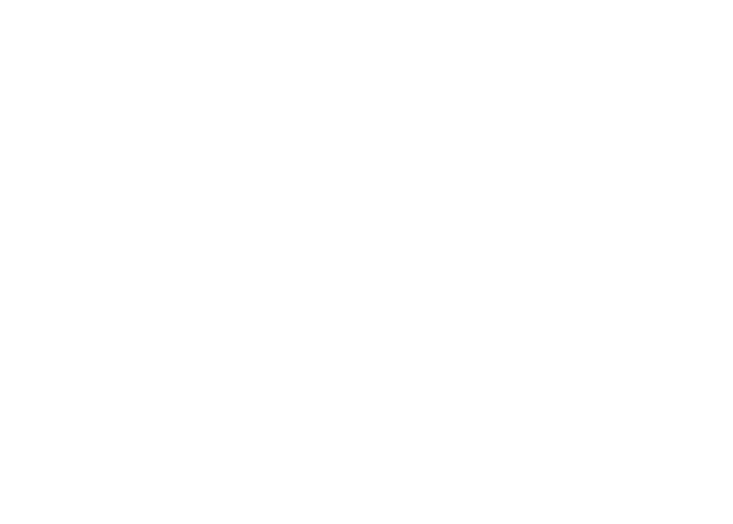
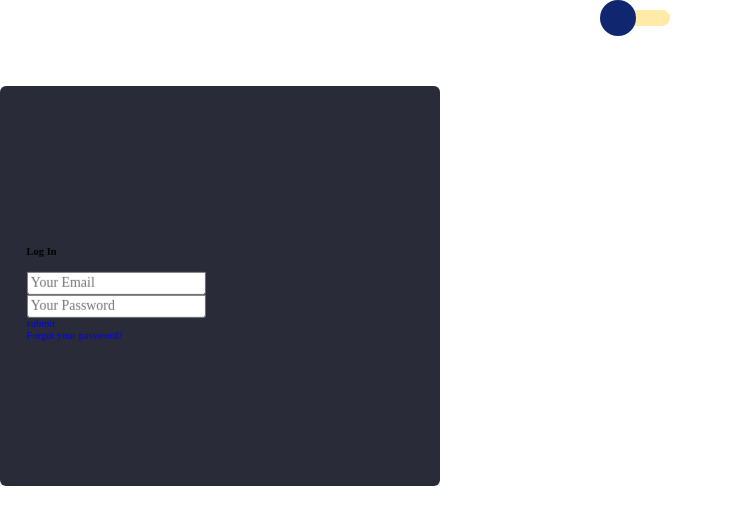
Before and after one commit to sesac-ydp5-2nd-C/2nd-project-beatbay-front, a React (Create React App) app: page /user/find_passwd in a window 1280 px wide. Before the commit this address had no page. Shown: the top 524 px of the page, without its empty margins (0-733 px from the left). Built offline with nearby package versions, Linux system fonts and the light colour scheme; a web font is replaced by a local one.

Commit message:
feat:flip animation

```diff
--- a/src/router/App.js
+++ b/src/router/App.js
@@ -4,6 +4,7 @@
 
 import SignInUpScreen from '../screen/user/signInUp';
 import MypageDashboard from '../screen/mypage/dashboard';
+import FindPassword from '../screen/user/findPassWord';
 
 function App() {
   return (
@@ -13,6 +14,8 @@
           <Route path="/" element={<MainScreen />} />
           <Route path="/trade/product" element={<ProductTradeScreen />} />
           <Route path="/user" element={<SignInUpScreen />} />
+          <Route path="/user/find_passwd" element={<FindPassword />} />
+
           <Route path="/mypage" element={<MypageDashboard />} />
         </Routes>
       </BrowserRouter>
--- /dev/null
+++ b/src/screen/user/findPassWord/index.js
@@ -0,0 +1,97 @@
+import React from 'react';
+import './style.scss';
+
+const FindPassword = () => {
+  return (
+    <div>
+      <input className="checkbox" type="checkbox" id="reg-log" name="reg-log" />
+      <label htmlFor="reg-log"></label>
+      <div className="card-3d-wrap mx-auto">
+        <div className="card-3d-wrapper">
+          <div className="card-front">
+            <div className="center-wrap">
+              <div className="section text-center">
+                <h4 className="mb-4 pb-3">Log In</h4>
+                <div className="form-group">
+                  <input
+                    type="email"
+                    name="logemail"
+                    className="form-style"
+                    placeholder="Your Email"
+                    id="logemail"
+                    autoComplete="off"
+                  />
+                  <i className="input-icon uil uil-at"></i>
+                </div>
+                <div className="form-group mt-2">
+                  <input
+                    type="password"
+                    name="logpass"
+                    className="form-style"
+                    placeholder="Your Password"
+                    id="logpass"
+                    autoComplete="off"
+                  />
+                  <i className="input-icon uil uil-lock-alt"></i>
+                </div>
+                <a href="#" className="btn mt-4">
+                  submit
+                </a>
+                <p className="mb-0 mt-4 text-center">
+                  <a href="#0" className="link">
+                    Forgot your password?
+                  </a>
+                </p>
+              </div>
+            </div>
+          </div>
+          <div className="card-back">
+            <div className="center-wrap">
+              <div className="section text-center">
+                <h4 className="mb-4 pb-3">Sign Up</h4>
+                <div className="form-group">
+                  <input
+                    type="text"
+                    name="logname"
+                    className="form-style"
+                    placeholder="Your Full Name"
+                    id="logname"
+                    autoComplete="off"
+                  />
+                  <i className="input-icon uil uil-user"></i>
+                </div>
+                <div className="form-group mt-2">
+                  <input
+                    type="email"
+                    name="logemail"
+                    className="form-style"
+                    placeholder="Your Email"
+                    id="logemail"
+                    autoComplete="off"
+                  />
+                  <i className="input-icon uil uil-at"></i>
+                </div>
+                <div className="form-group mt-2">
+                  <input
+                    type="password"
+                    name="logpass"
+                    className="form-style"
+                    placeholder="Your Password"
+                    id="logpass"
+                    autoComplete="off"
+                  />
+                  <i className="input-icon uil uil-lock-alt"></i>
+                </div>
+                <a href="#" className="btn mt-4">
+                  submit
+                </a>
+              </div>
+            </div>
+          </div>
+        </div>
+      </div>
+    </div>
+  );
+};
+
+export default FindPassword;
--- /dev/null
+++ b/src/screen/user/findPassWord/style.scss
@@ -0,0 +1,296 @@
+// body {
+//     font-family: 'Poppins', sans-serif;
+//     font-weight: 300;
+//     font-size: 15px;
+//     line-height: 1.7;
+//     color: #c4c3ca;
+//     background-color: #1f2029;
+//     overflow-x: hidden;
+//   }
+
+//   a {
+//     cursor: pointer;
+//     transition: all 200ms linear;
+//   }
+
+//   a:hover {
+//     text-decoration: none;
+//   }
+
+//   .link {
+//     color: #c4c3ca;
+//   }
+
+//   .link:hover {
+//     color: #ffeba7;
+//   }
+
+//   p {
+//     font-weight: 500;
+//     font-size: 14px;
+//     line-height: 1.7;
+//   }
+
+//   h4 {
+//     font-weight: 600;
+//   }
+
+//   h6 span {
+//     padding: 0 20px;
+//     text-transform: uppercase;
+//     font-weight: 700;
+//   }
+
+//   .section {
+//     position: relative;
+//     width: 100%;
+//     display: block;
+//   }
+
+//   .full-height {
+//     min-height: 100vh;
+//   }
+
+//-----------------------------------------------
+
+[type='checkbox']:checked,
+[type='checkbox']:not(:checked) {
+  position: absolute;
+  left: -9999px;
+}
+
+.checkbox:checked + label,
+.checkbox:not(:checked) + label {
+  position: relative;
+  display: block;
+  text-align: center;
+  width: 60px;
+  height: 16px;
+  border-radius: 8px;
+  padding: 0;
+  margin: 10px auto;
+  cursor: pointer;
+  background-color: #ffeba7;
+}
+
+.checkbox:checked + label:before,
+.checkbox:not(:checked) + label:before {
+  position: absolute;
+  display: block;
+  width: 36px;
+  height: 36px;
+  border-radius: 50%;
+  color: #ffeba7;
+  background-color: #102770;
+  font-family: 'unicons';
+  content: '\eb4f';
+  z-index: 20;
+  top: -10px;
+  left: -10px;
+  line-height: 36px;
+  text-align: center;
+  font-size: 24px;
+  transition: all 0.5s ease;
+}
+
+.checkbox:checked + label:before {
+  transform: translateX(44px) rotate(-270deg);
+}
+
+.card-3d-wrap {
+  position: relative;
+  width: 440px;
+  max-width: 100%;
+  height: 400px;
+  -webkit-transform-style: preserve-3d;
+  transform-style: preserve-3d;
+  perspective: 800px;
+  margin-top: 60px;
+}
+
+.card-3d-wrapper {
+  width: 100%;
+  height: 100%;
+  position: absolute;
+  top: 0;
+  left: 0;
+  -webkit-transform-style: preserve-3d;
+  transform-style: preserve-3d;
+  transition: all 600ms ease-out;
+}
+
+.card-front,
+.card-back {
+  width: 100%;
+  height: 100%;
+  background-color: #2a2b38;
+  background-position: bottom center;
+  background-repeat: no-repeat;
+  background-size: 300%;
+  position: absolute;
+  border-radius: 6px;
+  left: 0;
+  top: 0;
+  -webkit-transform-style: preserve-3d;
+  transform-style: preserve-3d;
+  -webkit-backface-visibility: hidden;
+  -moz-backface-visibility: hidden;
+  -o-backface-visibility: hidden;
+  backface-visibility: hidden;
+}
+
+.card-back {
+  transform: rotateY(180deg);
+}
+
+.checkbox:checked ~ .card-3d-wrap .card-3d-wrapper {
+  transform: rotateY(180deg);
+}
+
+.center-wrap {
+  position: absolute;
+  width: 100%;
+  padding: 0 35px;
+  top: 50%;
+  left: 0;
+  transform: translate3d(0, -50%, 35px) perspective(100px);
+  z-index: 20;
+  display: block;
+}
+
+//------------------------------------------------
+
+//   .form-group {
+//     position: relative;
+//     display: block;
+//     margin: 0;
+//     padding: 0;
+//   }
+
+//   .form-style {
+//     padding: 13px 20px;
+//     padding-left: 55px;
+//     height: 48px;
+//     width: 100%;
+//     font-weight: 500;
+//     border-radius: 4px;
+//     font-size: 14px;
+//     line-height: 22px;
+//     letter-spacing: 0.5px;
+//     outline: none;
+//     color: #c4c3ca;
+//     background-color: #1f2029;
+//     border: none;
+//     transition: all 200ms linear;
+//     box-shadow: 0 4px 8px 0 rgba(21, 21, 21, .2);
+//   }
+
+//   .form-style:focus,
+//   .form-style:active {
+//     border: none;
+//     outline: none;
+//     box-shadow: 0 4px 8px 0 rgba(21, 21, 21, .2);
+//   }
+
+//   .input-icon {
+//     position: absolute;
+//     top: 0;
+//     left: 18px;
+//     height: 48px;
+//     font-size: 24px;
+//     line-height: 48px;
+//     text-align: left;
+//     color: #ffeba7;
+//     transition: all 200ms linear;
+//   }
+
+//   .form-group input:-ms-input-placeholder {
+//     color: #c4c3ca;
+//     opacity: 0.7;
+//     transition: all 200ms linear;
+//   }
+
+//   .form-group input::-moz-placeholder {
+//     color: #c4c3ca;
+//     opacity: 0.7;
+//     transition: all 200ms linear;
+//   }
+
+//   .form-group input:-moz-placeholder {
+//     color: #c4c3ca;
+//     opacity: 0.7;
+//     transition: all 200ms linear;
+//   }
+
+//   .form-group input::-webkit-input-placeholder {
+//     color: #c4c3ca;
+//     opacity: 0.7;
+//     transition: all 200ms linear;
+//   }
+
+//   .form-group input:focus:-ms-input-placeholder {
+//     opacity: 0;
+//     transition: all 200ms linear;
+//   }
+
+//   .form-group input:focus::-moz-placeholder {
+//     opacity: 0;
+//     transition: all 200ms linear;
+//   }
+
+//   .form-group input:focus:-moz-placeholder {
+//     opacity: 0;
+//     transition: all 200ms linear;
+//   }
+
+//   .form-group input:focus::-webkit-input-placeholder {
+//     opacity: 0;
+//     transition: all 200ms linear;
+//   }
+
+//   .btn {
+//     border-radius: 4px;
+//     height: 44px;
+//     font-size: 13px;
+//     font-weight: 600;
+//     text-transform: uppercase;
+//     transition: all 200ms linear;
+//     padding: 0 30px;
+//     letter-spacing: 1px;
+//     display: inline-flex;
+//     align-items: center;
+//     justify-content: center;
+//     text-align: center;
+//     border: none;
+//     background-color: #ffeba7;
+//     color: #102770;
+//     box-shadow: 0 8px 24px 0 rgba(255, 235, 167, .2);
+//   }
+
+//   .btn:active,
+//   .btn:focus {
+//     background-color: #102770;
+//     color: #ffeba7;
+//     box-shadow: 0 8px 24px 0 rgba(16, 39, 112, .2);
+//   }
+
+//   .btn:hover {
+//     background-color: #102770;
+//     color: #ffeba7;
+//     box-shadow: 0 8px 24px 0 rgba(16, 39, 112, .2);
+//   }
+
+//   .logo {
+//     position: absolute;
+//     top: 30px;
+//     right: 30px;
+//     display: block;
+//     z-index: 100;
+//     transition: all 250ms linear;
+//   }
+
+//   .logo img {
+//     height: 26px;
+//     width: auto;
+//     display: block;
+//   }
--- a/src/screen/user/signInUp/index.js
+++ b/src/screen/user/signInUp/index.js
@@ -82,6 +82,14 @@
             value={password}
             onChange={(e) => setPassword(e.target.value)}
           />
+          <input
+            style={{ width: '40%', textAlign: 'left' }}
+            type="text"
+            placeholder="인증번호 입력 (6자리)"
+            // value={}
+            onChange={(e) => setName(e.target.value)}
+          />
+          <button>인증번호 전송</button>
           <span className="find-password">
             <input type="checkbox"></input>
             <Link
@@ -96,8 +104,6 @@
             </Link>
             에 동의합니다
           </span>
-          <br></br>
-
           <button onClick={handleSignUp}>Sign Up</button>
           {errorMessage && <p className="error-message">{errorMessage}</p>}
         </form>
```
